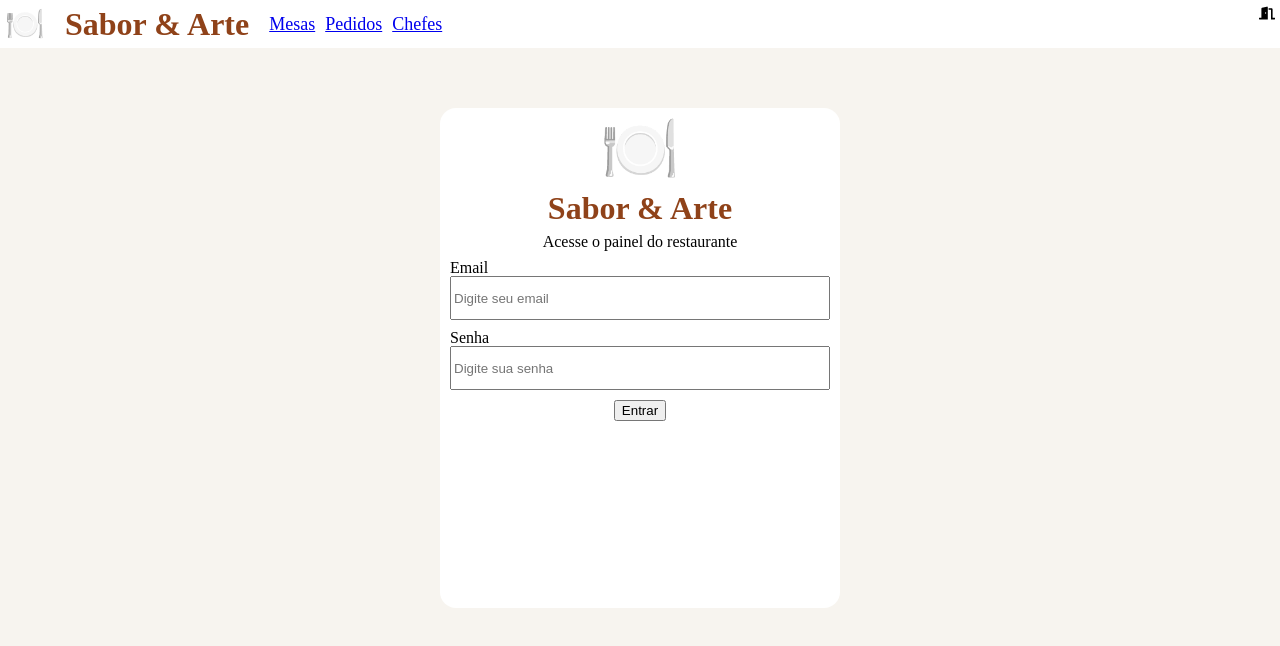
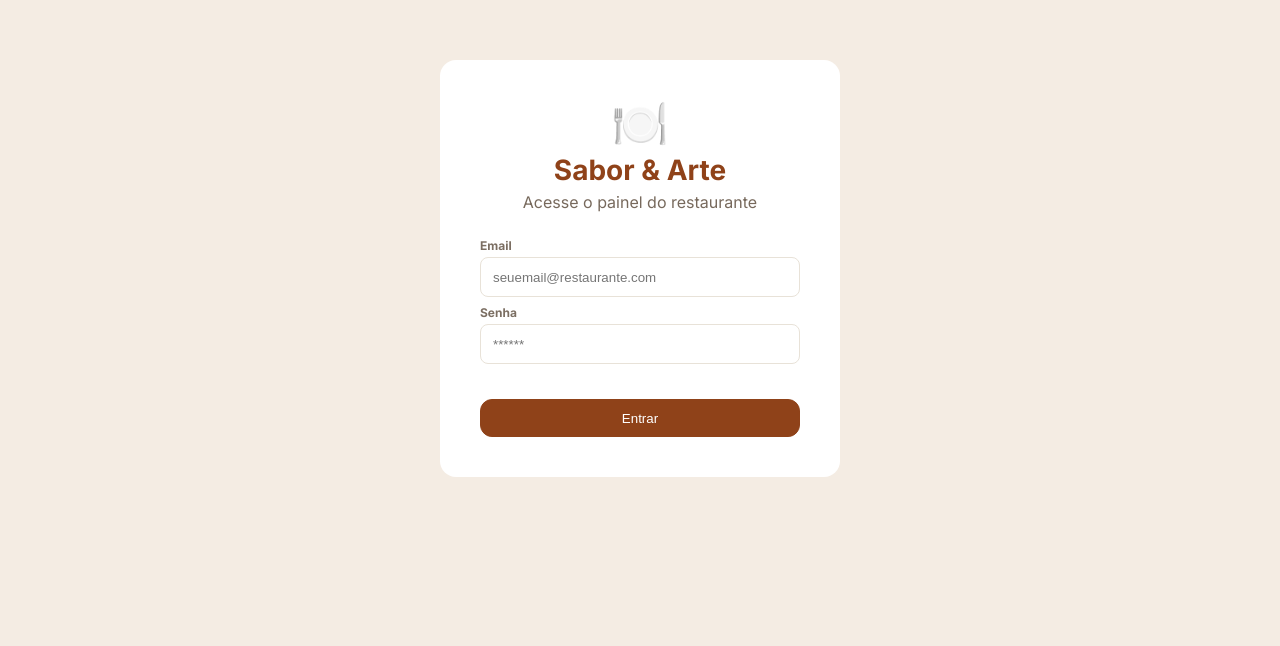
Before and after one commit to Anderson-Pires-Fernandes/projeto-restaurante, a React (Vite) app: page / in a window 1280 px wide. Shown: the top 646 px of the page. Built offline with nearby package versions, Linux system fonts and the light colour scheme.

Commit message:
adiciona estilos tela de login

```diff
--- a/index.html
+++ b/index.html
@@ -4,6 +4,12 @@
     <meta charset="UTF-8" />
     <link rel="icon" type="image/svg+xml" href="/favicon.svg" />
     <meta name="viewport" content="width=device-width, initial-scale=1.0" />
+    <link rel="preconnect" href="https://fonts.googleapis.com" />
+    <link rel="preconnect" href="https://fonts.gstatic.com" crossorigin />
+    <link
+      href="https://fonts.googleapis.com/css2?family=Inter:wght@400;500;600;700&display=swap"
+      rel="stylesheet"
+    />
     <title>restaurante</title>
   </head>
   <body>
--- /dev/null
+++ b/src/App.tsx
@@ -0,0 +1,28 @@
+import { BrowserRouter, Route, Routes, useLocation } from "react-router";
+import Menu from "./components/Menu/Menu";
+import Login from "./pages/Login/Login";
+import Mesas from "./pages/Mesas/Mesas";
+import PedidosItems from "./pages/PedidosItems/PedidosItems";
+import Pedidos from "./pages/Pedidos/Pedidos";
+import Chefs from "./pages/Chefs/Chefs";
+
+function App(){
+
+    const location = useLocation()
+
+    return (
+       <>
+    {/* !telasNaoMenu.includes(location.pathname) && <Menu /> */}
+   {location.pathname !== "/" &&  <Menu/>}
+      <Routes>
+        <Route path="/" element={<Login />} />
+        <Route path="/mesas" element={<Mesas />} />
+        <Route path="/pedido-items" element={<PedidosItems />} />
+        <Route path="/pedidos" element={<Pedidos />} />
+         <Route path="/chefes" element={<Chefs />} />
+      </Routes>
+   </>
+    )
+}
+
+export default App;
--- /dev/null
+++ b/src/components/Loading/Loading.module.css
@@ -0,0 +1,77 @@
+.loader {
+  animation: loader 2s cubic-bezier(0.8, 0, 0.2, 1) infinite;
+  height: 28px;
+  width: 29px;
+  position: absolute;
+  top: calc(50% - 14px);
+  left: calc(50% - 14.5px);
+}
+
+@keyframes loader {
+  90% {
+    transform: rotate(0deg);
+  }
+  100% {
+    transform: rotate(180deg);
+  }
+}
+
+.top {
+  animation: top 5s linear infinite;
+  border-top: 14px solid #fff;
+  border-right: 14px solid transparent;
+  border-left: 14px solid transparent;
+  height: 0px;
+  width: 1px;
+  transform-origin: 50% 100%;
+}
+
+@keyframes top {
+  90% {
+    transform: scale(0);
+  }
+  100% {
+    transform: scale(0);
+  }
+}
+
+.bottom {
+  animation: bottom 5s linear infinite;
+  border-right: 14px solid transparent;
+  border-bottom: 14px solid #fff;
+  border-left: 14px solid transparent;
+  height: 0px;
+  width: 1px;
+  transform: scale(0);
+  transform-origin: 50% 100%;
+}
+
+@keyframes bottom {
+  10% {
+    transform: scale(0);
+  }
+  90% {
+    transform: scale(1);
+  }
+  100% {
+    transform: scale(1);
+  }
+}
+
+.line {
+  animation: line 5s linear infinite;
+  border-left: 1px dotted #fff;
+  height: 0px;
+  width: 0px;
+  position: absolute;
+  top: 14px;
+  left: 14px;
+}
+@keyframes line {
+  10% {
+    height: 14px;
+  }
+  100% {
+    height: 14px;
+  }
+}
--- /dev/null
+++ b/src/components/Loading/Loading.tsx
@@ -0,0 +1,13 @@
+import styles from "./Loading.module.css";
+
+function Loading() {
+  return (
+    <div className={styles.loader}>
+      <div className={styles.top}></div>
+      <div className={styles.bottom}></div>
+      <div className={styles.line}></div>
+    </div>
+  );
+}
+
+export default Loading;
--- a/src/index.module.css
+++ b/src/index.module.css
@@ -1,13 +1,32 @@
 body {
-  background: #f7f4ef;
+  background: #f4ece3;
 }
 
 .containerInput {
   display: flex;
   flex-direction: column;
+
+  gap: 5px;
+
   width: 100%;
+}
+
+.containerInput label {
+  color: #7b6e62;
+  font-weight: bold;
+  font-size: 12px;
 }
 
 .containerInput input {
   height: 38px;
+  border-radius: 8px;
+  border: 1px solid #e8e2d8;
+  padding: 0 12px;
+  color: #8f4219;
 }
+
+.containerInput input:focus {
+  outline: none;
+  border-color: #8f4219;
+  border-width: 1.5px;
+}
--- a/src/main.tsx
+++ b/src/main.tsx
@@ -1,31 +1,18 @@
 import { StrictMode } from "react";
 import { createRoot } from "react-dom/client";
-import { BrowserRouter, Routes } from "react-router";
-import { Route } from "react-router";
 
-import Login from "./pages/Login/Login";
-import Mesas from "./pages/Mesas/Mesas";
-import Pedidos from "./pages/Pedidos/Pedidos";
-import PedidosItems from "./pages/PedidosItems/PedidosItems";
-import Chefs from "./pages/Chefs/Chefs";
-import Menu from "./components/Menu/Menu";
+import App from "./App";
+import { BrowserRouter } from "react-router";
 
 import "./styles/reset.css";
 import "./index.module.css";
 
 
-
 createRoot(document.getElementById("root")!).render(
   <StrictMode>
     <BrowserRouter>
-    <Menu/>
-      <Routes>
-        <Route path="/" element={<Login />} />
-        <Route path="/mesas" element={<Mesas />} />
-        <Route path="/pedido-items" element={<PedidosItems />} />
-        <Route path="/pedidos" element={<Pedidos />} />
-         <Route path="/chefes" element={<Chefs />} />
-      </Routes>
+     <App/>
     </BrowserRouter>
+
   </StrictMode>,
 );
--- a/src/pages/Login/Login.module.css
+++ b/src/pages/Login/Login.module.css
@@ -1,29 +1,55 @@
+/* Estilo aplicado ao quadrado branco que envolve todo o formulário de login */
 .container {
   background: #fff;
-  width: 400px;
+
+  max-width: 400px;
   border-radius: 16px;
   margin: 60px auto;
-  height: 500px;
 
-  padding: 10px;
+  padding: 40px;
 
   display: flex;
   flex-direction: column;
   align-items: center;
+
   gap: 10px;
 }
 
 .logo {
-  font-size: 64px;
+  font-size: 46px;
 }
 
 .nome {
-  font-size: 32px;
+  font-size: 28px;
   font-weight: bold;
   color: #8f4219;
 }
 
 .subTitulo {
-  font-size: 18px;
+  font-size: 16px;
   color: #77695c;
+  margin-bottom: 20px;
 }
+
+.buttonLogin {
+  width: 100%;
+  background-color: #8f4219;
+  height: 38px;
+  border-radius: 12px;
+  color: #fff;
+  border: 1px solid #8f4219;
+  margin-top: 25px;
+  cursor: pointer;
+  transition: transform 0.1s ease, background-color 0.1s ease;
+}
+
+.buttonLogin:active {
+  transform: scale(0.96);
+  background-color: #723416;
+}
+
+@media (max-width: 400px) {
+  .container {
+    margin: 60px 20px;
+  }
+}
--- a/src/pages/Login/Login.tsx
+++ b/src/pages/Login/Login.tsx
@@ -1,36 +1,52 @@
-// MODO ANTIGO import "./Login.module.css";
 import { useState } from "react";
 import { useNavigate } from "react-router";
-
 import axios from "axios";
 import Swal from "sweetalert2";
 
 import styles from "./Login.module.css"; // MODO novo com CSS modules
 import stylesIndex from "../../index.module.css";
+import Loading from "../../components/Loading/Loading";
 
 function Login() {
   const navigate = useNavigate();
 
+  const [loading, setLoading] = useState(false);
+
   const [email, setEmail] = useState("");
-  const [senha, setSenha] = useState("");
+  const [password, setPassword] = useState("");
+
+  // Função que vai na api validar se usuario existe
 
   async function fazerLogin(event: React.SubmitEvent) {
     try {
       event.preventDefault();
 
+      setLoading(true);
+
+      // atrasar de intencional 2 segundos a execucao da próxima
+      await new Promise((resolve) => setTimeout(resolve, 2000));
+
       const response = await axios.post("http://localhost:8888/auth/login", {
         email: email,
-        senha: senha,
+        senha: password,
       });
 
-      // Salva o token no localstorage para usar depois
+      // Salva o token no local storage para usarmos depois
       localStorage.setItem("@dadoslogin", JSON.stringify(response.data));
+
+      Swal.fire({
+        title: "Login realizado com sucesso",
+        icon: "success",
+      });
 
       navigate("/mesas");
     } catch (error) {
+      setLoading(false);
       Swal.fire({
         title: error.response.data.error,
         icon: "error",
+        showConfirmButton: false,
+        timer: 3000,
       });
     }
   }
@@ -39,16 +55,16 @@
     <form className={styles.container} onSubmit={fazerLogin}>
       <span className={styles.logo}>🍽️</span>
       <h1 className={styles.nome}>Sabor & Arte</h1>
-      <p className={styles.subtitulo}>Acesse o painel do restaurante</p>
+      <p className={styles.subTitulo}>Acesse o painel do restaurante</p>
 
       <div className={stylesIndex.containerInput}>
         <label>Email</label>
         <input
           type="email"
-          required
-          placeholder="Digite seu email"
           value={email}
           onChange={(e) => setEmail(e.target.value)}
+          placeholder="seuemail@restaurante.com"
+          required
         />
       </div>
 
@@ -56,14 +72,16 @@
         <label>Senha</label>
         <input
           type="password"
+          placeholder="******"
+          value={password}
+          onChange={(e) => setPassword(e.target.value)}
           required
-          placeholder="Digite sua senha"
-          value={senha}
-          onChange={(e) => setSenha(e.target.value)}
-        />
+        ></input>
       </div>
 
-      <button type="submit">Entrar</button>
+      <button className={styles.buttonLogin} type="submit">
+        {loading ? <Loading /> : "Entrar"}
+      </button>
     </form>
   );
 }
--- a/src/styles/reset.css
+++ b/src/styles/reset.css
@@ -108,6 +108,7 @@
 }
 body {
   line-height: 1;
+  font-family: "Inter", system-ui, sans-serif;
 }
 ol,
 ul {
```
